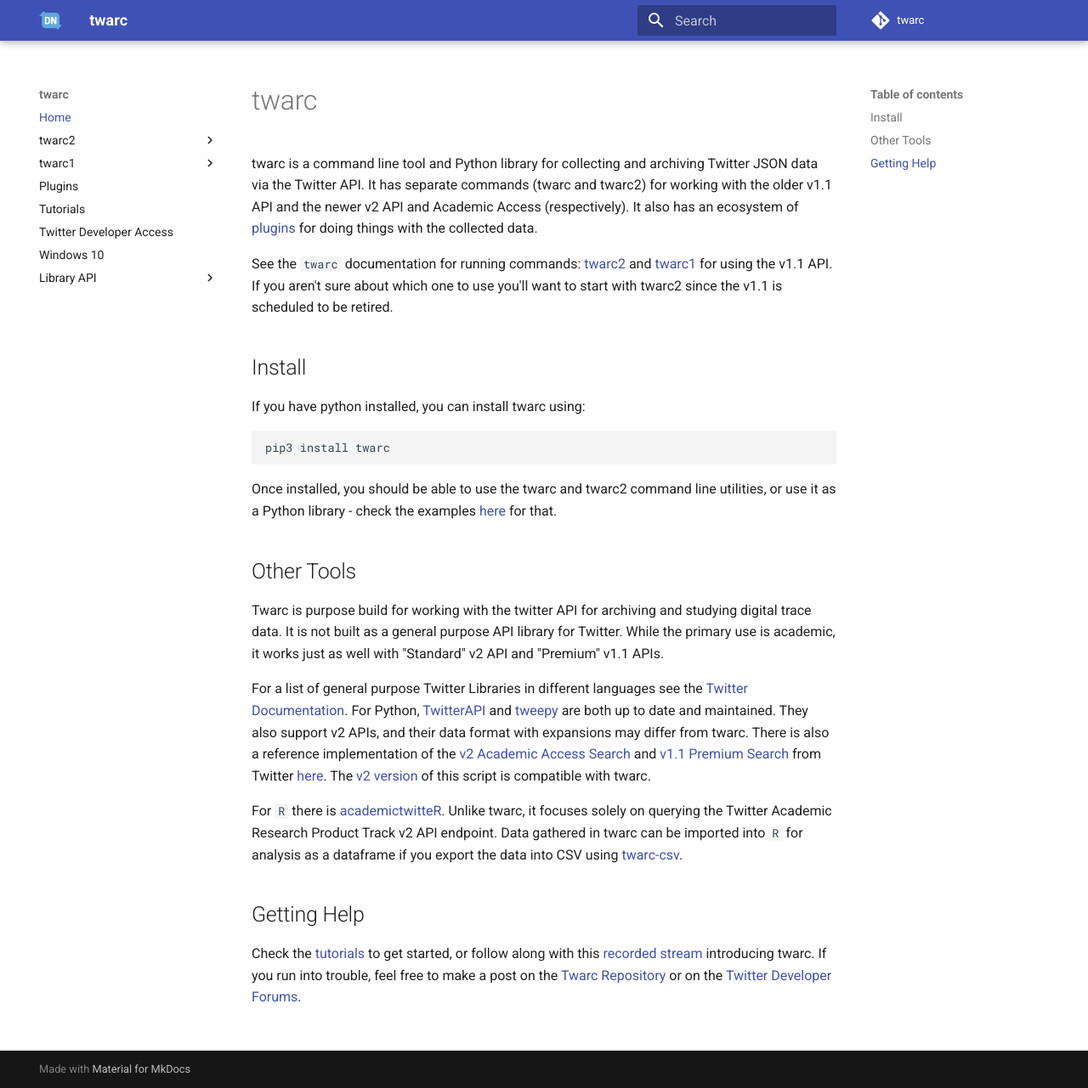
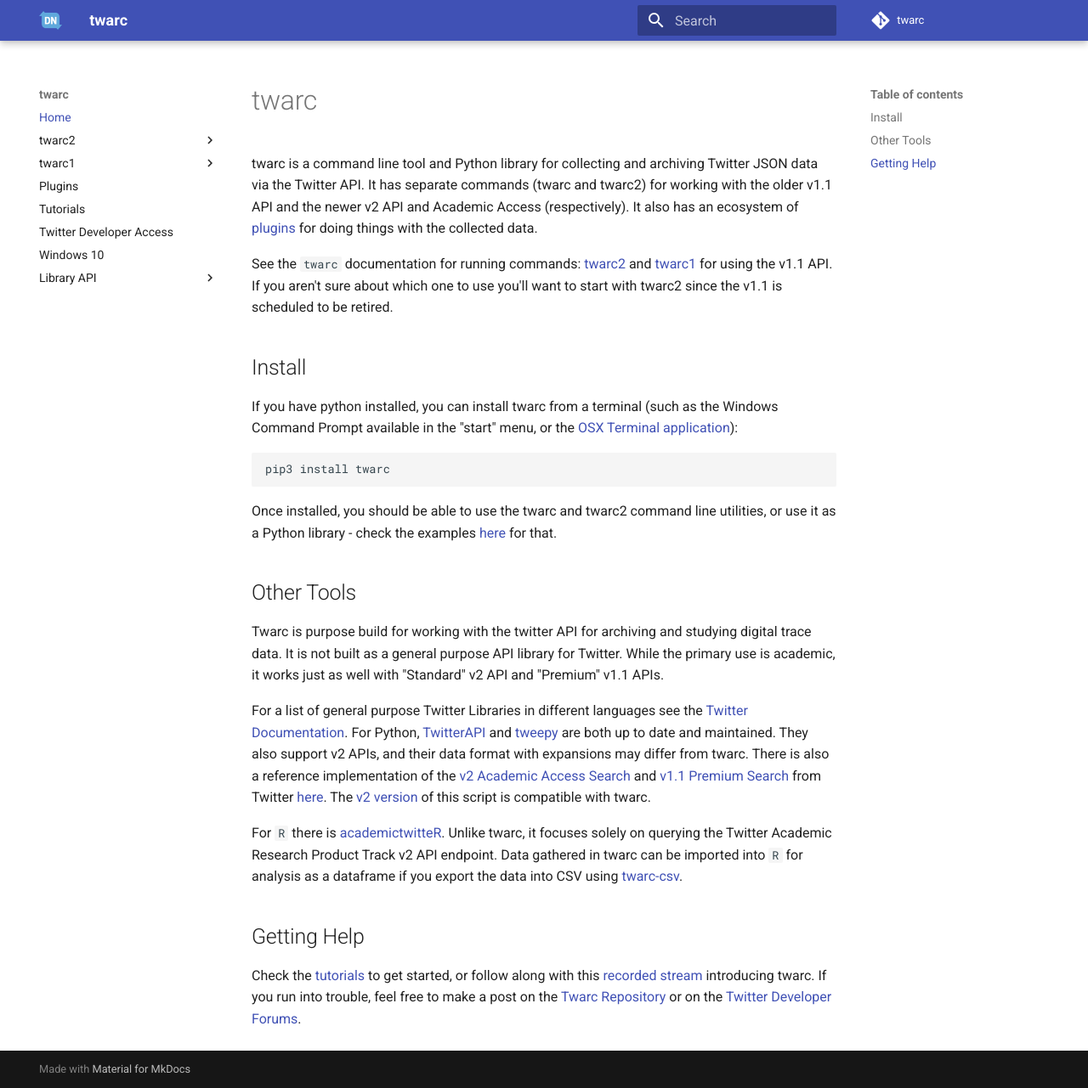
Before and after one commit to DocNow/twarc, an MkDocs documentation site: the page built from docs/README.md, in a window 1280 px wide and 1281 px high. Shown: the whole window at 85% size. Built offline with MkDocs 1.6.1 and Material for MkDocs 9.7.7, drawn with Linux system fonts in a browser that asks for light colours; comment, search, counter and statistics services are not loaded.

Commit message:
Make it clearer that pip installation needs to be run in a terminal
As it doesn't currently make it clear where that command needs to
be run, and only people who have used a command line before will
be able to infer that.

````diff
--- a/docs/README.md
+++ b/docs/README.md
@@ -8,7 +8,7 @@
 
 ## Install
 
-If you have python installed, you can install twarc using:
+If you have python installed, you can install twarc from a terminal (such as the Windows Command Prompt available in the "start" menu, or the [OSX Terminal application](https://support.apple.com/en-au/guide/terminal/apd5265185d-f365-44cb-8b09-71a064a42125/mac)):
 
 ```
 pip3 install twarc
````
Also changed, not shown: docs/twarc2_en_us.md (+1 -1 lines).
